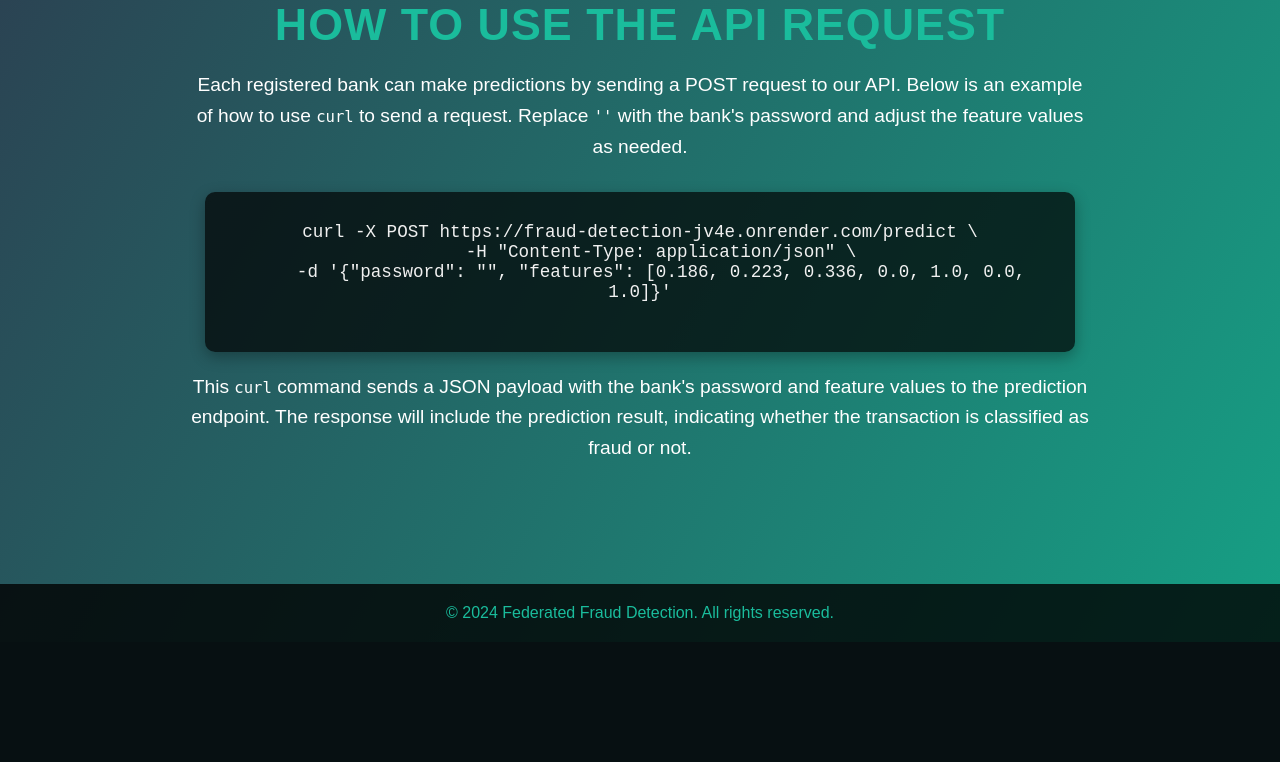
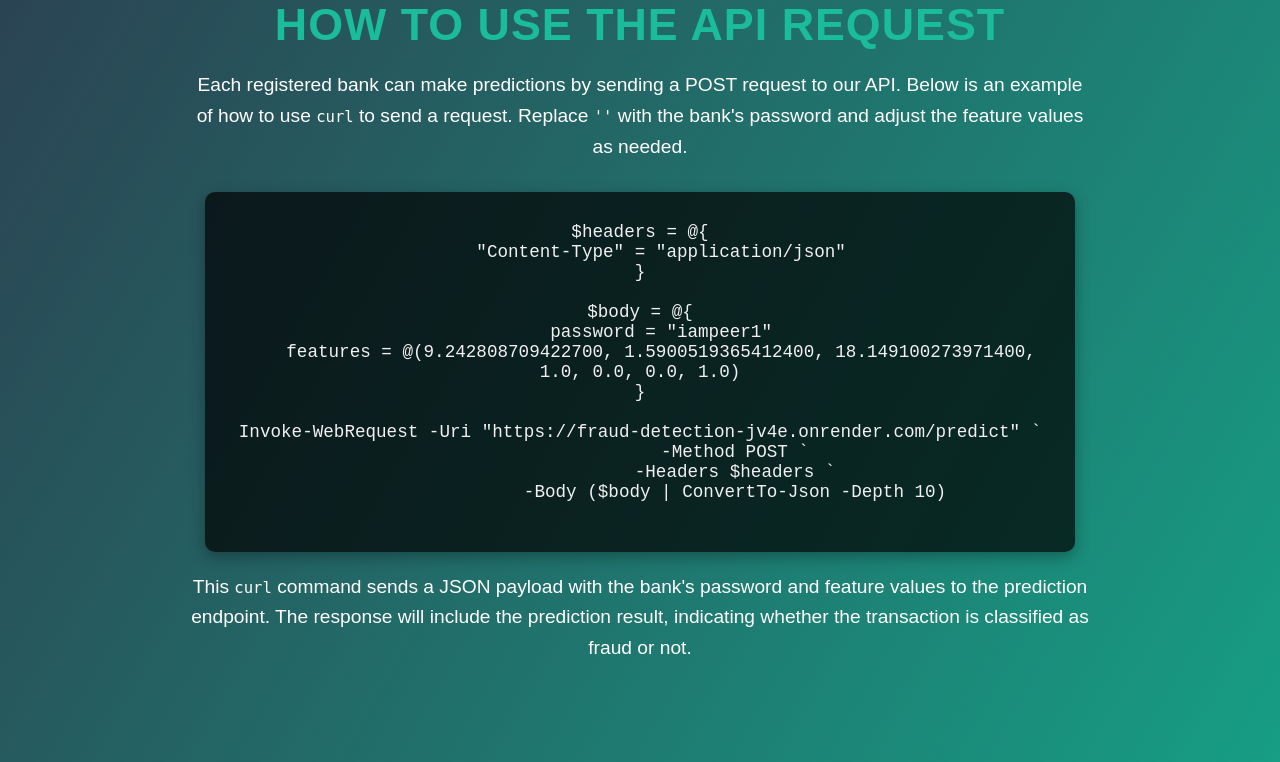
Before and after one commit to sameermd33/fraud-detection, a Flask app: page /service in a window 1280 px wide. Shown: the part 171-933 px from the top of the page. Before the commit the page ends 813 px from the top, so only its background shows below. Run offline with Flask 3, Linux system fonts and the light colour scheme; parts of the project's set-up code (start-up, migrations or seed data) failed here and were passed over.

Commit message:
Update service.html

```diff
--- a/templates/service.html
+++ b/templates/service.html
@@ -125,9 +125,19 @@
 
         <div class="code-container">
             <pre>
-curl -X POST https://fraud-detection-jv4e.onrender.com/predict \
-    -H "Content-Type: application/json" \
-    -d '{"password": "", "features": [0.186, 0.223, 0.336, 0.0, 1.0, 0.0, 1.0]}'
+$headers = @{
+    "Content-Type" = "application/json"
+}
+
+$body = @{
+    password = "iampeer1"
+    features = @(9.242808709422700, 1.5900519365412400, 18.149100273971400, 1.0, 0.0, 0.0, 1.0)
+}
+
+Invoke-WebRequest -Uri "https://fraud-detection-jv4e.onrender.com/predict" `
+                  -Method POST `
+                  -Headers $headers `
+                  -Body ($body | ConvertTo-Json -Depth 10)
             </pre>
         </div>
 
```
